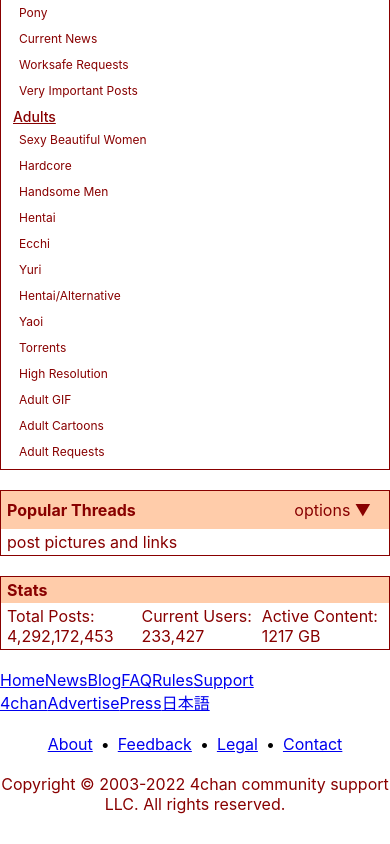
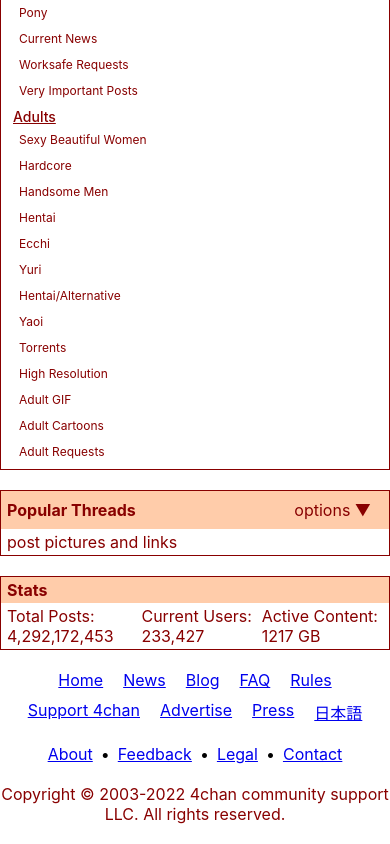
Before and after one commit to bolakunmi/4chan-clone, a React (Create React App) app: page / in a window 390 px wide. Shown: the part 1635-2479 px from the top of the page. Built offline with nearby package versions, Linux system fonts and the light colour scheme.

Commit message:
more work done, media query left and more styling

```diff
--- a/src/App.css
+++ b/src/App.css
@@ -174,6 +174,14 @@
 }
 
 
+.more-options{
+  display: flex;
+  flex-wrap: wrap;
+    justify-content: center;
+    row-gap: 10px;
+    column-gap: 20px;
+}
+
 @media screen and (min-width: 640px) {
   .more {
     background: rgb(255, 238, 221);
```
